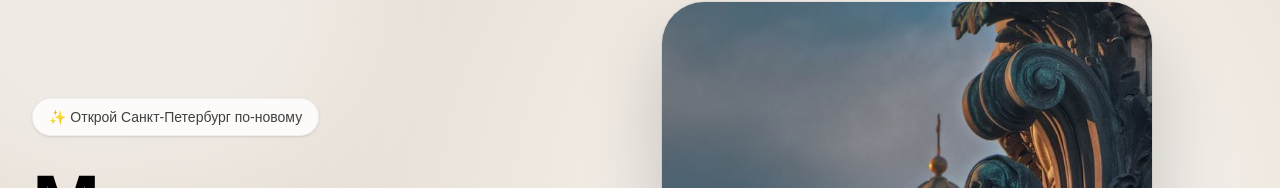
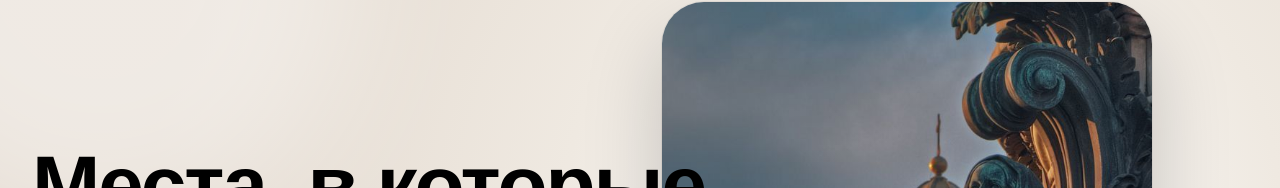
Before and after one commit to olgakastanova48386-dotcom/alma, a Next.js app: page / in a window 1280 px wide. Shown: the part 126-314 px from the top of the page. Built offline with nearby package versions, Linux system fonts and the light colour scheme; no server answers.

Commit message:
Remove hero tagline from homepage

```diff
--- a/app/page.tsx
+++ b/app/page.tsx
@@ -138,12 +138,10 @@ export default function HomePage() {
         <div className="hidden md:block absolute -top-40 -left-40 w-[520px] h-[520px] rounded-full bg-white/45 blur-3xl" />
         <div className="hidden md:block absolute z-[2] right-[2%] lg:right-[7%] xl:right-[10%] top-32 bottom-10 w-[360px] lg:w-[440px] xl:w-[490px] pointer-events-none"><div className="relative h-full w-full overflow-hidden rounded-[36px] lg:rounded-[42px] shadow-[0_35px_80px_rgba(0,0,0,.20)] ring-1 ring-black/5 bg-neutral-200"><img key={heroTheme.image} src={heroTheme.image} alt={heroTheme.label} className="h-full w-full object-cover transition-opacity duration-700" style={{ objectPosition: heroTheme.position }} /><div className="absolute inset-0 bg-gradient-to-t from-black/18 via-transparent to-white/5" /></div></div>
 
-        <div className="absolute left-4 top-[82px] z-20 md:hidden"><div className="inline-flex rounded-full bg-white/82 px-2.5 py-1.5 text-[11px] text-neutral-800 shadow-sm backdrop-blur-md border border-white/30">✨ Открой Санкт-Петербург по-новому</div></div>
         {weather && weatherInfo && <div className="absolute right-4 top-[82px] z-20 md:hidden"><div className="inline-flex items-center gap-1.5 rounded-full bg-black/72 px-2.5 py-1.5 text-white shadow-sm backdrop-blur-md"><span className="text-sm leading-none">{weatherInfo.icon}</span><span className="text-xs font-semibold">{Math.round(weather.temperature) > 0 ? "+" : ""}{Math.round(weather.temperature)}°</span><span className="h-3 w-px bg-white/20" /><span className="text-[11px] text-white/75">{weatherInfo.text}</span></div></div>}
 
         <div className="absolute inset-x-0 bottom-8 z-10 w-full max-w-7xl mx-auto px-4 sm:px-6 md:relative md:inset-auto md:bottom-auto lg:px-8"><div className="max-w-[760px]">
           {weather && weatherInfo && <div className="hidden md:block mb-3"><div className="inline-flex items-center gap-2.5 rounded-full bg-black/80 backdrop-blur-md text-white px-3.5 md:px-4 py-2.5 shadow-sm"><span className="text-lg leading-none">{weatherInfo.icon}</span><span className="font-semibold">{Math.round(weather.temperature) > 0 ? "+" : ""}{Math.round(weather.temperature)}°</span><span className="w-px h-4 bg-white/20" /><span className="text-sm text-white/75">{weatherInfo.text}</span><span className="hidden xs:inline text-xs text-white/40">Петербург</span></div></div>}
-          <div className="hidden md:inline-flex rounded-full bg-white/82 backdrop-blur-md border border-black/5 px-4 py-2 text-sm text-neutral-700 shadow-sm">✨ Открой Санкт-Петербург по-новому</div>
           <h1 className="mt-0 md:mt-7 max-w-full text-[clamp(34px,9vw,82px)] font-bold leading-[1.02] md:leading-[0.98] tracking-tight text-white md:text-black drop-shadow-[0_2px_12px_rgba(0,0,0,.28)] md:drop-shadow-none break-words">Места, в которые<br />хочется вернуться</h1>
           <p className="mt-3 md:mt-7 max-w-xl text-[15px] md:text-xl leading-6 md:leading-8 text-white/82 md:text-neutral-600">ALMA помогает находить места Петербурга по настроению, бюджету, компании и времени.</p>
           <div className="mt-4 md:mt-9 grid grid-cols-3 gap-1.5 md:flex md:flex-wrap md:gap-3">
```
